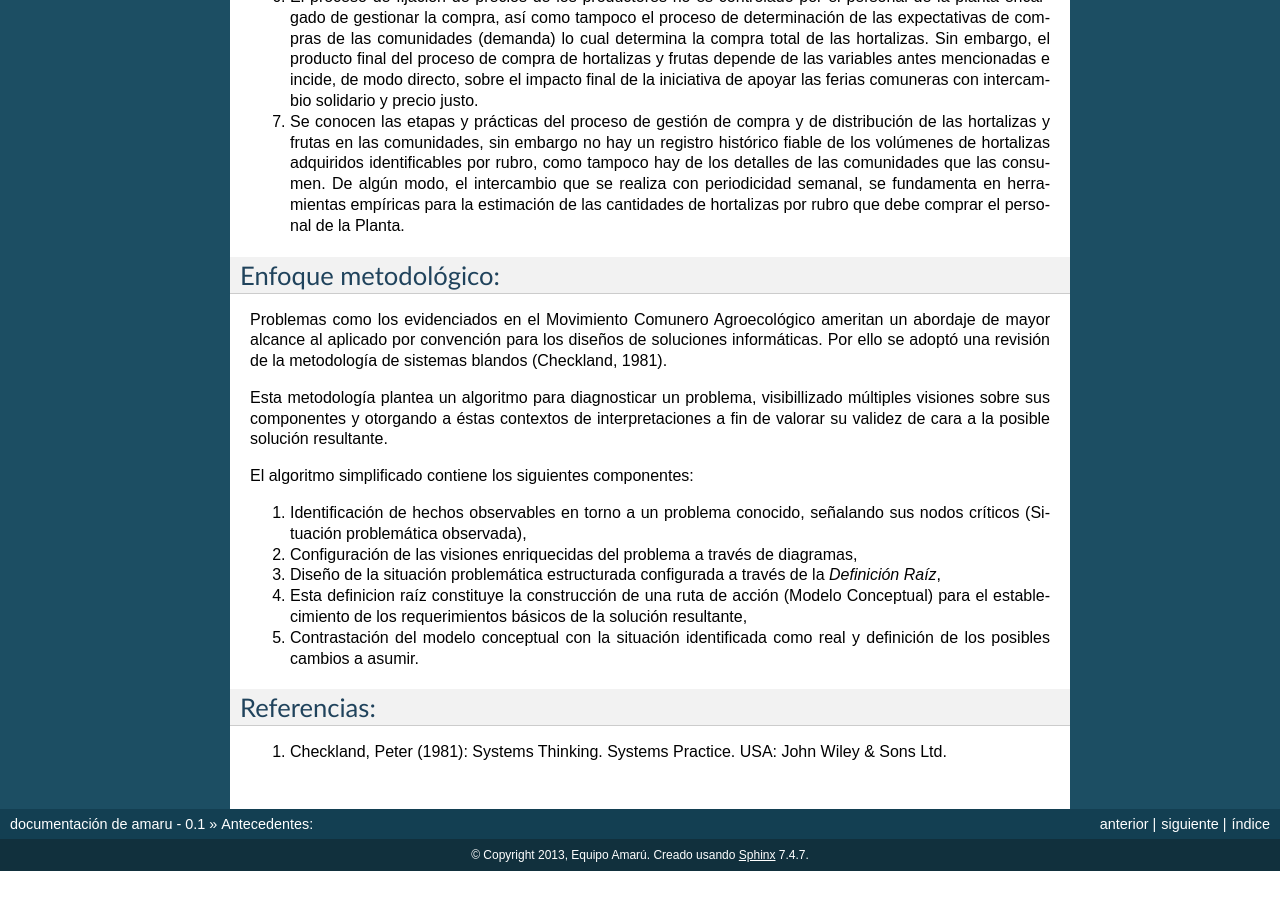
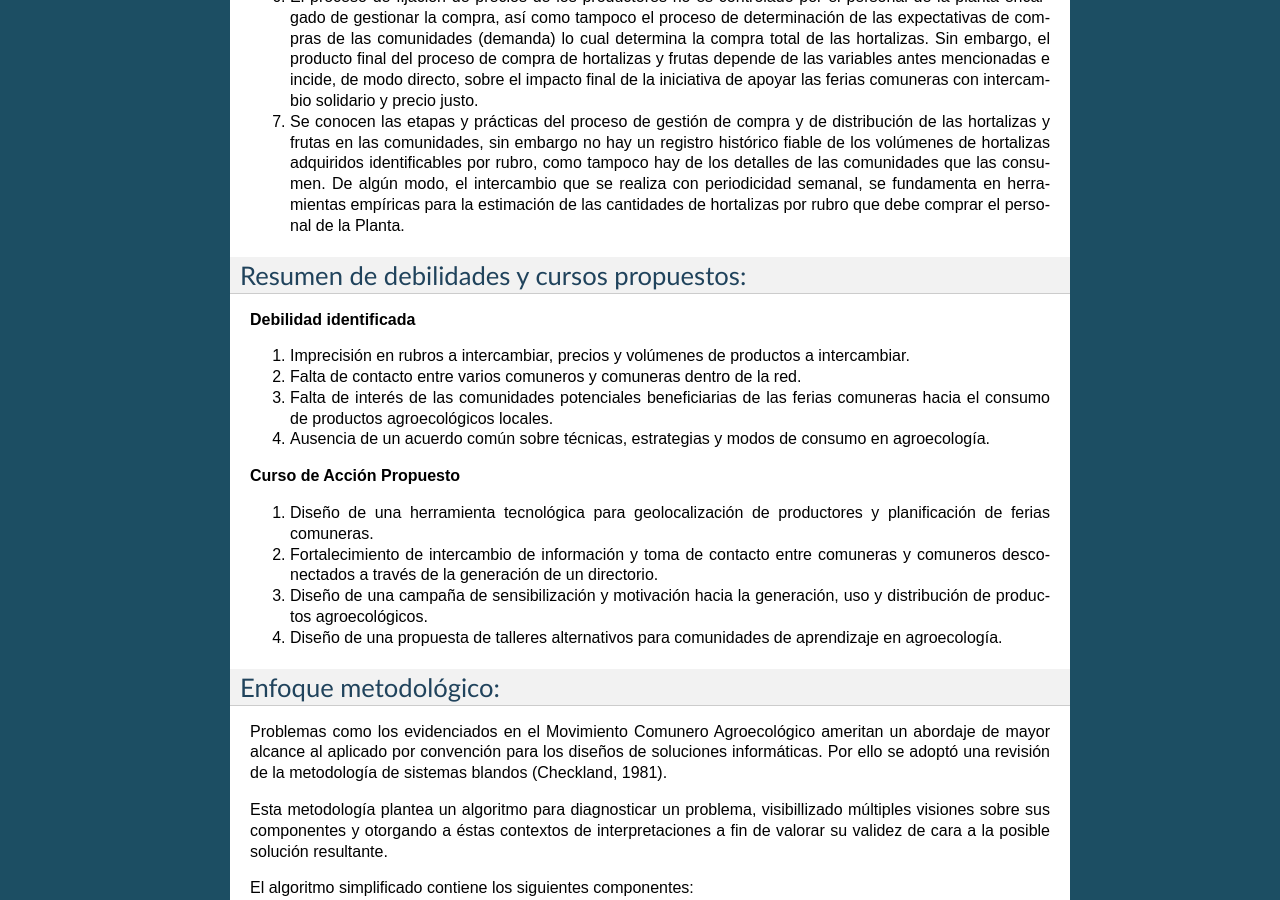
Before and after one commit to petrizzo/amaru_project, a Sphinx documentation site: the page built from docs/antecedentes.rst, in a window 1280 px wide and 900 px high, scrolled down 553 px. Built offline with Sphinx 7.4.7, drawn with Linux system fonts in a browser that asks for light colours; before the commit the page ends 1424 px from its top, so only the background shows below that; some of the changed text lies outside the part shown.

Commit message:
Se añade detalles a  Antecedentes

```diff
--- a/docs/antecedentes.rst
+++ b/docs/antecedentes.rst
@@ -42,6 +42,27 @@
    el intercambio que se realiza con periodicidad semanal, se fundamenta en herramientas empíricas para la estimación de
    las cantidades de hortalizas por rubro que debe comprar el personal de la Planta.
 
+Resumen de debilidades y cursos propuestos:
+-------------------------------------------
+
+**Debilidad identificada**
+
+#. Imprecisión en rubros a intercambiar, precios y volúmenes de productos a intercambiar.
+#. Falta  de contacto entre varios comuneros y comuneras dentro de la red.
+#. Falta de interés de las comunidades potenciales beneficiarias de las ferias comuneras hacia el consumo de productos
+   agroecológicos locales.
+#. Ausencia de un acuerdo común sobre técnicas, estrategias y modos de consumo en agroecología.
+
+
+**Curso de Acción Propuesto**
+
+#. Diseño de una herramienta tecnológica para geolocalización de productores y planificación de ferias comuneras.
+#. Fortalecimiento de intercambio de información y toma de contacto entre comuneras y comuneros desconectados a través
+   de la generación de un directorio.
+#. Diseño de una campaña de sensibilización y motivación hacia la generación, uso y distribución de productos
+   agroecológicos.
+#. Diseño de una propuesta de talleres alternativos para comunidades de aprendizaje en agroecología.
+
 
 Enfoque metodológico:
 ---------------------
```
